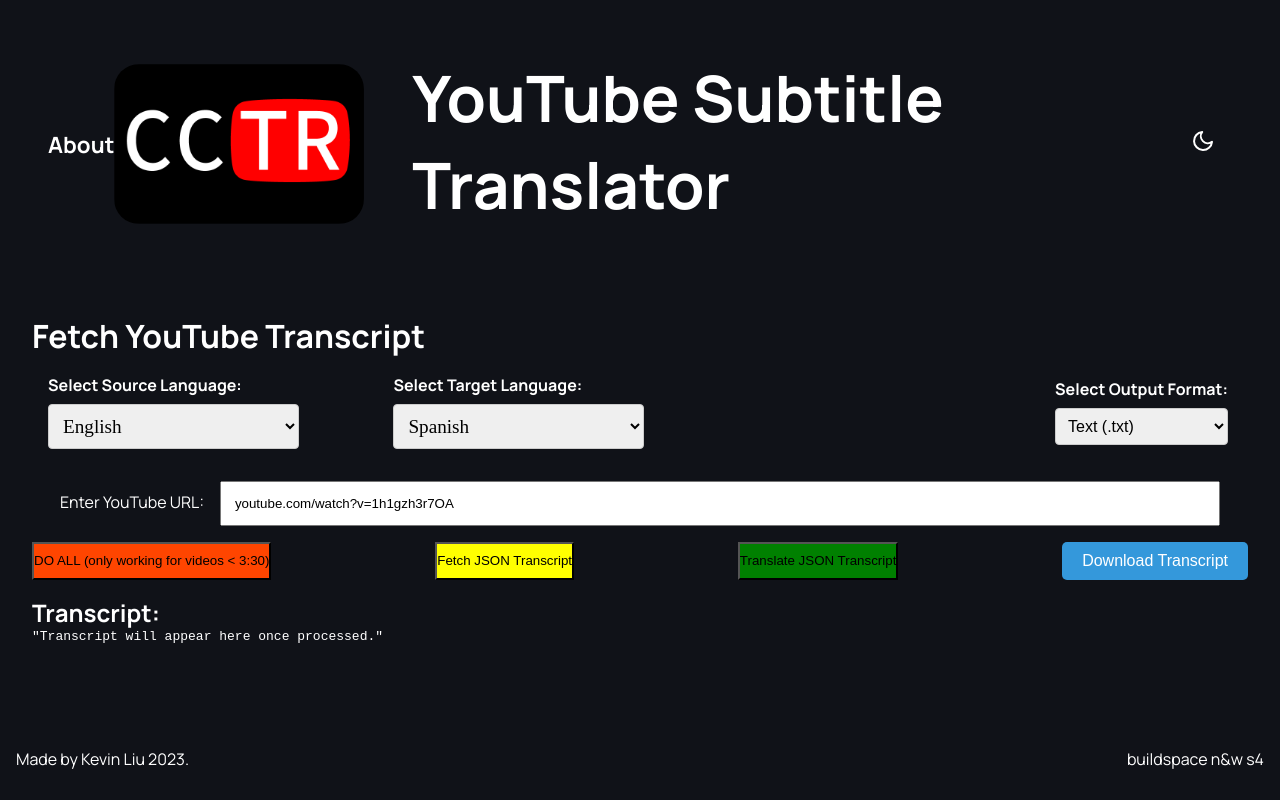
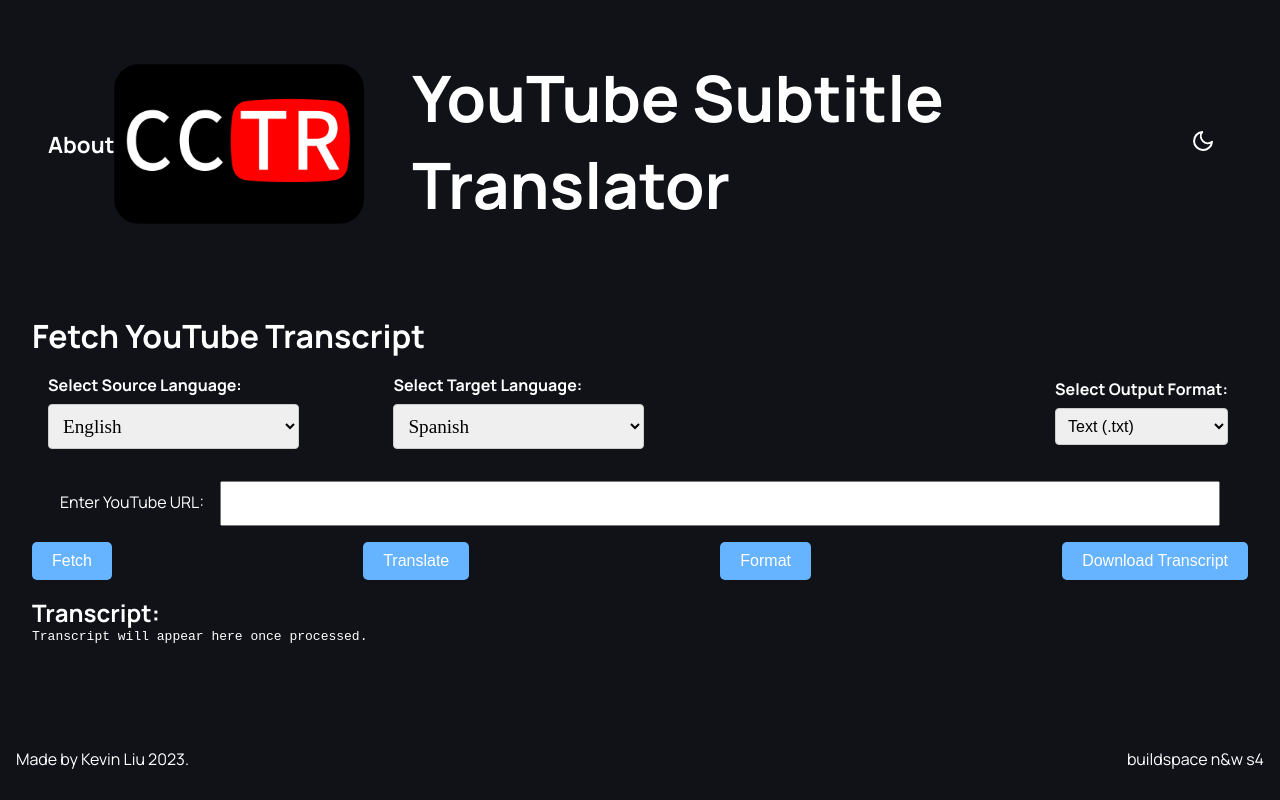
Before and after one commit to kevvrites/yt-sub-translator, a Next.js app: page /transcript in a window 1280 px wide. Built offline with nearby package versions, Linux system fonts and the light colour scheme; no server answers.

Commit message:
implemented streams and parsing

```diff
--- a/app/api/fetch/route.js
+++ /dev/null
@@ -1,129 +0,0 @@
-import { YoutubeTranscript } from "youtube-transcript";
-import { NextResponse } from "next/server";
-
-// helper function for formatting timestamps
-function msToTime(ms) {
-  const hours = Math.floor(ms / 3600000);
-  const minutes = Math.floor((ms % 3600000) / 60000);
-  const seconds = Math.floor((ms % 60000) / 1000);
-  const milliseconds = ms % 1000;
-  return `${hours.toString().padStart(2, "0")}:${minutes
-    .toString()
-    .padStart(2, "0")}:${seconds.toString().padStart(2, "0")},${milliseconds
-    .toString()
-    .padStart(3, "0")}`;
-}
-
-// fetches transcript using npm youtube-transcript
-const fetchTranscript = async (videoURL) => {
-  const transcriptResults = await YoutubeTranscript.fetchTranscript(videoURL);
-  return transcriptResults;
-};
-
-function selectFileFormat(format, translatedTranscript) {
-  switch (format) {
-    case "txt":
-      const txtLines = [];
-
-      for (const txtLine of translatedTranscript) {
-        const text = txtLine.text;
-        txtLines.push(text);
-      }
-      const formattedTxtTranscript = txtLines.join("\n");
-      return formattedTxtTranscript;
-    case "srt":
-      const srtLines = [];
-      for (let i = 0; i < translatedTranscript.length; i++) {
-        const srtLine = translatedTranscript[i];
-        const index = i + 1;
-        const srtOffsetTime = msToTime(srtLine.offset);
-        const srtEndTime = msToTime(srtLine.offset + srtLine.duration);
-
-        srtLines.push(index);
-        const srtTimestamp = `${srtOffsetTime} --> ${srtEndTime}`;
-        srtLines.push(srtTimestamp);
-
-        const srtContent = `${srtLine.text}\n`;
-        srtLines.push(srtContent);
-      }
-      const formattedSrtTranscript = srtLines.join("\n");
-      return formattedSrtTranscript;
-    case "sbv":
-      const sbvLines = [];
-
-      for (const sbvLine of translatedTranscript) {
-        const sbvOffsetTime = msToTime(sbvLine.offset);
-        const sbvEndTime = msToTime(sbvLine.offset + sbvLine.duration);
-
-        const sbvTimestamp = `${sbvOffsetTime},${sbvEndTime}`;
-        const sbvContent = `${sbvLine.text}\n`;
-
-        sbvLines.push(sbvTimestamp);
-        sbvLines.push(sbvContent);
-      }
-      const formattedSbvTranscript = sbvLines.join("\n");
-      return formattedSbvTranscript;
-  }
-}
-
-export async function GET(req, res) {
-  // pulling videoURL, source, target, and file format
-  const { searchParams } = new URL(req.url);
-  const videoLink = searchParams.get("videoURL");
-  const source = searchParams.get("sourcelang");
-  const target = searchParams.get("targetlang");
-  const format = searchParams.get("format");
-
-  const transcript = await fetchTranscript(videoLink); // transcript is a JSON object
-
-  // original transcript stored
-  // return NextResponse.json(transcript);
-
-  // OpenAI gpt-3.5-turbo for translation
-  const system_prompt = `You will be provided with a JSON object containing a series of text segments along with their durations and offsets from the user. Translate the ${source} text segments into ${target}. Return the updated JSON object with the translated text segments, while leaving the other parts of the JSON file unchanged.`;
-
-  const transcriptString = JSON.stringify(transcript);
-
-  //prettier-ignore
-  const payload = {
-    model: "gpt-3.5-turbo-16k",
-    messages: [
-      { "role": "system", "content": system_prompt },
-      { "role": "user", "content": transcriptString}
-    ],
-    temperature: 0,
-    top_p: 1,
-    frequency_penalty: 0,
-    presence_penalty: 0,
-    max_tokens: 10000,
-    n: 1,
-  };
-
-  const openaiResponse = await fetch(
-    "https://api.openai.com/v1/chat/completions",
-    {
-      headers: {
-        "Content-Type": "application/json",
-        Authorization: `Bearer ${process.env.OPENAI_API_KEY ?? ""}`,
-      },
-      method: "POST",
-      body: JSON.stringify(payload),
-    }
-  );
-
-  const openaiJSON = await openaiResponse.json();
-  console.log(openaiJSON)
-  console.log(JSON.parse(openaiJSON.choices[0].message.content))
-  console.log(JSON.stringify(JSON.parse(openaiJSON.choices[0].message.content)))
-  // transcript translation completed
-
-  // format transcript
-
-  const translatedTranscript = JSON.parse(
-    openaiJSON.choices[0].message.content
-  );
-
-  const formattedTranscript = selectFileFormat(format, translatedTranscript);
-
-  return NextResponse.json(formattedTranscript);
-}
--- a/app/api/translateTranscript/route.js
+++ b/app/api/translateTranscript/route.js
@@ -12,15 +12,9 @@
   const source = requestBody.sourcelang;
   const target = requestBody.targetlang;
 
-  // original transcript stored
-  // return NextResponse.json(transcript);
-
-  // OpenAI gpt-3.5-turbo for translation
   const system_prompt = `You will be provided with a JSON object containing a series of text segments along with their durations and offsets from the user. Translate the ${source} text segments into ${target}. Return the updated JSON object with the translated text segments, while leaving the other parts of the JSON file unchanged.`;
 
   const transcriptString = JSON.stringify(transcript);
-
-  console.log(transcriptString);
 
   const payload = {
     model: "gpt-3.5-turbo-16k",
--- a/app/transcript/page.jsx
+++ b/app/transcript/page.jsx
@@ -7,8 +7,9 @@
 
 export default function Transcript() {
   const shortytvideo = "youtube.com/watch?v=1h1gzh3r70A";
-  const [inputUrl, setInputUrl] = useState("youtube.com/watch?v=1h1gzh3r7OA");
-  const [transcript, setTranscript] = useState(
+  const [inputUrl, setInputUrl] = useState("");
+  const [transcript, setTranscript] = useState("");
+  const [displayTranscript, setDisplayTranscript] = useState(
     "Transcript will appear here once processed."
   );
 
@@ -35,18 +36,13 @@
     setFileFormat(newFormat);
   };
 
-  // Entire Process
-  const doAll = async () => {
-    setIsFetching(true);
-    fetched = await fetchTranscript();
-    setTranscript(fetched);
-    setIsFetching(false);
-    setIsTranslating(true);
-    const translatedTranscript = await translateTranscript();
-    setTranscript(translatedTranscript);
-    setIsTranslating(false);
+  const handleSwapLanguages = (sourceLang, targetLang) => {
+    const tempLang = sourceLang;
+    handleSourceLanguageChange(targetLang);
+    handleTargetLanguageChange(tempLang);
   };
 
+  // Fetch
   const fetchTranscript = async () => {
     setIsFetching(true);
     const response = await fetch(`api/fetchTranscript?videoURL=${inputUrl}`, {
@@ -56,11 +52,13 @@
       },
     });
 
-    fetchedTranscript = await response.json();
-    setTranscript(fetchedTranscript);
+    const fetchedTranscript = await response.json();
+    setTranscript(JSON.stringify(fetchedTranscript));
+    setDisplayTranscript(JSON.stringify(fetchedTranscript, null, 2));
     setIsFetching(false);
   };
 
+  // Translation
   const translateTranscript = async () => {
     setIsTranslating(true);
 
@@ -80,7 +78,10 @@
       });
 
       const translatedTranscript = await response.json();
-      setTranscript(translatedTranscript);
+      setTranscript(JSON.parse(translatedTranscript));
+      setDisplayTranscript(
+        JSON.stringify(JSON.parse(translatedTranscript), null, 2)
+      );
     } catch (error) {
       console.error("Error:", error);
     } finally {
@@ -88,7 +89,8 @@
     }
   };
 
-  const ParseTranscript = async () => {
+  // Formatting
+  const parseTranscript = async () => {
     setIsParsing(true);
 
     const requestBody = {
@@ -107,6 +109,7 @@
 
       const parsedTranscript = await response.json();
       setTranscript(parsedTranscript);
+      setDisplayTranscript(parsedTranscript);
     } catch (error) {
       console.error("Error: ", error);
     } finally {
@@ -124,7 +127,6 @@
             labelText="Select Source Language:"
             onSelectLanguage={handleSourceLanguageChange}
           />
-
           <LanguageSelector
             defaultLanguage="Spanish"
             labelText="Select Target Language:"
@@ -152,34 +154,35 @@
       </div>
       <div className={styles.buttons}>
         <button
-          className={styles.doAll}
-          onClick={doAll}
-          disabled={isFetching}
-        >
-          {isFetching
-            ? "Processing"
-            : "DO ALL (only working for videos < 3:30)"}
-        </button>
-        <button
           className={styles.fetch}
           onClick={fetchTranscript}
           disabled={isFetching}
         >
-          {isFetching ? "Fetching..." : "Fetch JSON Transcript"}
+          {isFetching ? "Fetching..." : "Fetch"}
         </button>
         <button
           className={styles.translate}
           onClick={translateTranscript}
-          disabled={isFetching || isTranslating}
+          disabled={isTranslating}
         >
-          {isTranslating ? "Translating..." : "Translate JSON Transcript"}
+          {isTranslating ? "Translating..." : "Translate"}
+        </button>
+        <button
+          className={styles.parse}
+          onClick={parseTranscript}
+          disabled={isParsing}
+        >
+          {isTranslating ? "Parsing..." : "Format"}
         </button>
 
-        <DownloadButton content={transcript} fileExtension={fileFormat} />
+        <DownloadButton
+          content={displayTranscript}
+          fileExtension={fileFormat}
+        />
       </div>
       <div style={{ marginTop: "1rem" }}>
         <h2>Transcript:</h2>
-        <pre>{JSON.stringify(transcript, null, 2)}</pre>
+        <pre>{displayTranscript}</pre>
       </div>
     </div>
   );
--- a/app/transcript/styles.module.css
+++ b/app/transcript/styles.module.css
@@ -40,13 +40,37 @@
 }
 
 .fetch {
-    background-color: yellow;
+  display: inline-block;
+  padding: 10px 20px;
+  font-size: 16px;
+  color: #ffffff;
+  border: none;
+  border-radius: 5px;
+  cursor: pointer;
+  transition: background-color 0.3s ease;
+  background-color: hsl(210deg 100% 70%);
 }
 
 .translate {
-    background-color: green
+  display: inline-block;
+  padding: 10px 20px;
+  font-size: 16px;
+  color: #ffffff;
+  border: none;
+  border-radius: 5px;
+  cursor: pointer;
+  transition: background-color 0.3s ease;
+  background-color: hsl(210deg 100% 70%);
 }
 
-.doAll {
-    background-color: orangered;
+.parse {
+  display: inline-block;
+  padding: 10px 20px;
+  font-size: 16px;
+  color: #ffffff;
+  border: none;
+  border-radius: 5px;
+  cursor: pointer;
+  transition: background-color 0.3s ease;
+  background-color: hsl(210deg 100% 70%);
 }
--- a/components/download/styles.module.css
+++ b/components/download/styles.module.css
@@ -2,7 +2,7 @@
   display: inline-block;
   padding: 10px 20px;
   font-size: 16px;
-    background-color: #3498db;
+  background-color: hsl(210deg 100% 70%);
   color: #ffffff;
   border: none;
   border-radius: 5px;
@@ -11,5 +11,5 @@
 }
 
 .download-button:hover {
-    background-color: #2980b9;
+  background-color: #0000;
 }
--- a/package.json
+++ b/package.json
@@ -17,7 +17,7 @@
     "eslint": "8.46.0",
     "eslint-config-next": "13.4.12",
     "js-cookie": "^3.0.5",
-    "next": "^13.4.16",
+    "next": "^13.4.18",
     "openai": "4.0.0",
     "react": "18.2.0",
     "react-dom": "18.2.0",
```
Also changed, not shown: app/api/parseTranscript/route.js (+15 -8 lines). Lines whose indentation alone changed are shown as unchanged.
